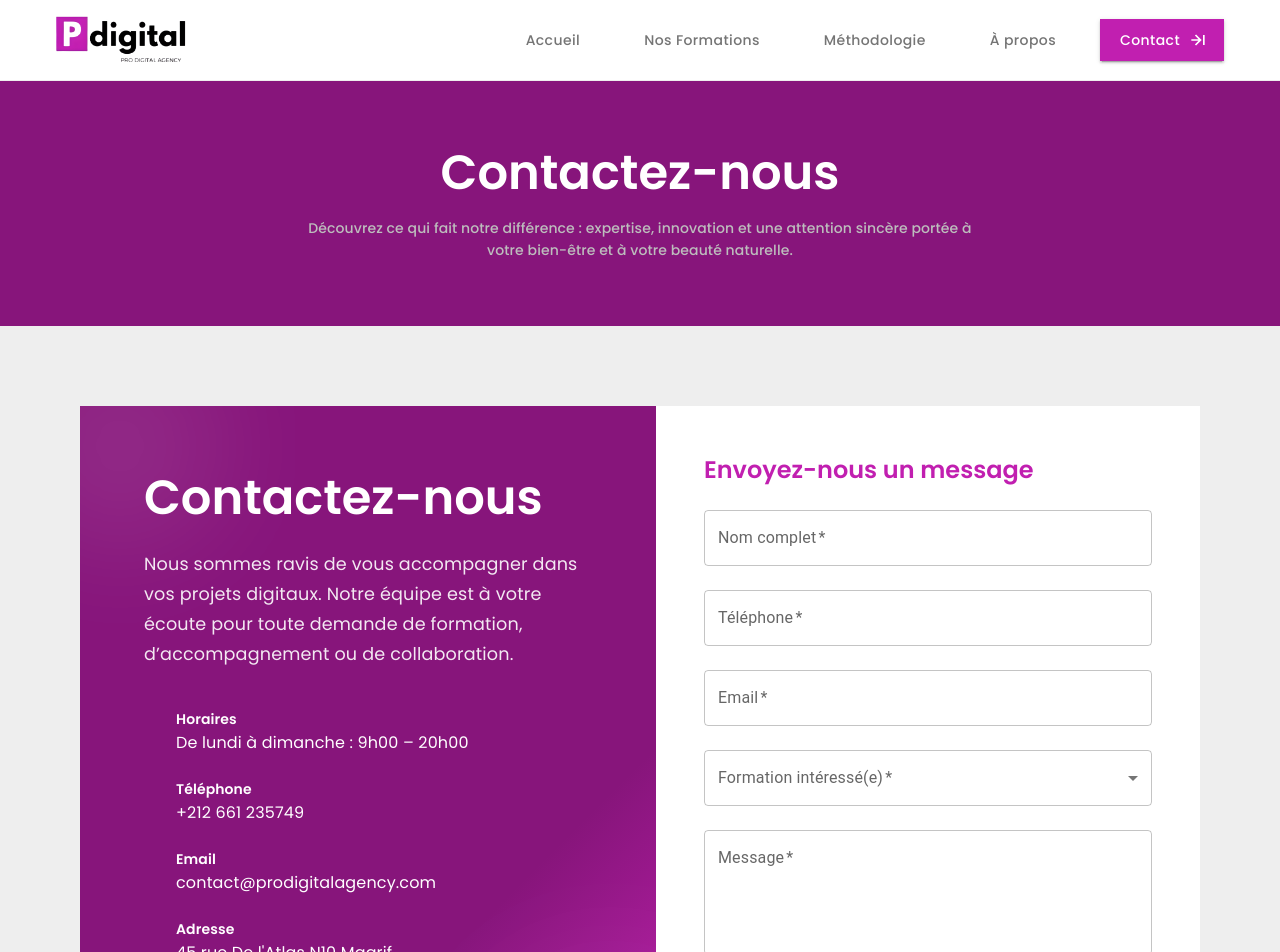
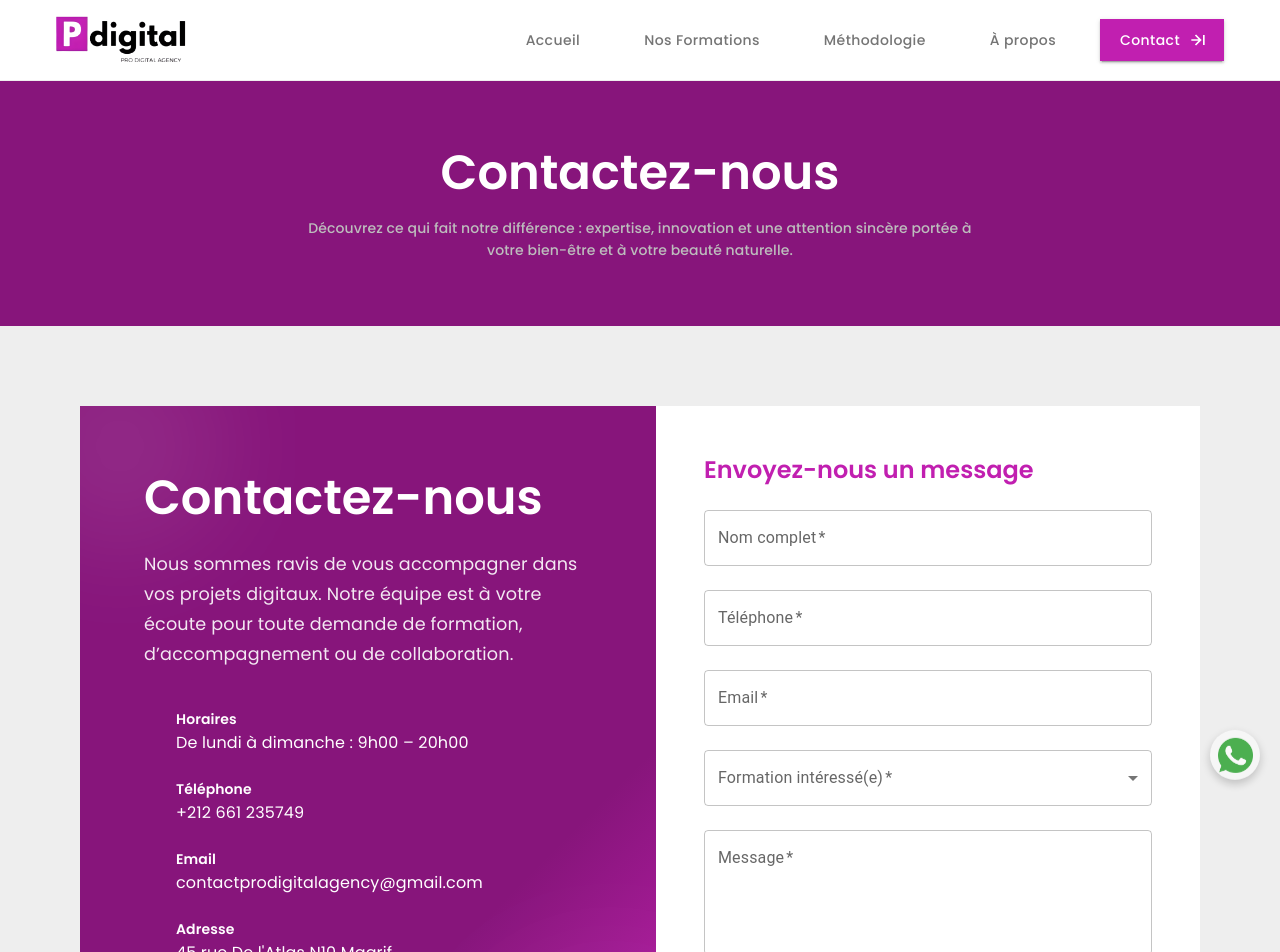
Before and after one commit to zarhouneNotes/prodigitalagency, a Next.js app: page /contact in a window 1280 px wide. Shown: the top 952 px of the page. Built offline with nearby package versions, Linux system fonts and the light colour scheme; some icons are missing.

Commit message:
v1.3 whats+FORM

```diff
--- a/Components/ContactForm.tsx
+++ b/Components/ContactForm.tsx
@@ -1,15 +1,78 @@
 "use client";
 
-import { Box, Typography, TextField, Button, MenuItem, Stack } from "@mui/material";
+import { Box, Typography, TextField, Button, MenuItem, Stack, Alert } from "@mui/material";
 import { useTheme } from "@mui/material/styles";
 import PhoneIcon from "@mui/icons-material/Phone";
 import EmailIcon from "@mui/icons-material/Email";
 import AccessTimeIcon from "@mui/icons-material/AccessTime";
 import LocationOnIcon from "@mui/icons-material/LocationOn";
 import { grey } from "@mui/material/colors";
+import { useState } from "react";
+
+// interface formData {
+//   name : String ,
+//   phone : Number  ,
+//   email : String ,
+//   formation : String ,
+//   message : String
+// }
 
 const ContactSection = () => {
   const theme = useTheme();
+  const [result, setResult] = useState("");
+  const [err, setErr] = useState(false);
+  const [formData, setFormData] = useState({
+    name: '',
+    phone: '',
+    email: '',
+    formation: '',
+    message: ''
+  });
+
+  const handleChange = (e: React.ChangeEvent<HTMLInputElement | HTMLTextAreaElement>) => {
+    setFormData({
+      ...formData,
+      [e.target.name]: e.target.value
+    });
+  };
+
+  const handleSubmit =  async (e: React.FormEvent) => {
+    e.preventDefault();
+    // Handle form submission here
+
+
+    const { name, email, message , formation , phone } = formData;
+
+    const formPayload = new FormData();
+
+    formPayload.append('name', name);
+    formPayload.append('email', email);
+    formPayload.append('phone', phone);
+    formPayload.append('message', message);
+    formPayload.append('formation', formation);
+    formPayload.append('access_key', "655d80e7-c7e1-4cc8-8b7b-49851e27937f");
+
+
+
+    const response = await fetch('https://api.web3forms.com/submit', {
+        method: 'POST',
+        body: formPayload,
+      });
+
+      const data = await response.json();
+
+      if (data.success) {
+        setErr(false)
+        setResult("Votre message a été envoyé.");
+    //   e.target.reset();
+    } else {
+    //   console.log("Error", data);
+       setErr(true)
+       setResult(data.message);
+    }
+
+
+  };
 
   const formations = [
     "Marketing Digital",
@@ -125,7 +188,7 @@ const ContactSection = () => {
         <Typography variant="subtitle2" sx={{ fontWeight: 600 }}>
           Email
         </Typography>
-        <Typography>contact@prodigitalagency.com</Typography>
+        <Typography>contactprodigitalagency@gmail.com</Typography>
       </Box>
     </Stack>
 
@@ -191,23 +254,27 @@ const ContactSection = () => {
             mx: { xs: "0px", md: 0 },
           }}
         >
-          <TextField label="Nom complet" variant="outlined" fullWidth required />
-          <TextField label="Téléphone" variant="outlined" fullWidth required />
-          <TextField label="Email" type="email" variant="outlined" fullWidth required />
-          <TextField
+          <TextField onChange={handleChange} name="name" label="Nom complet" variant="outlined" fullWidth required />
+          <TextField  onChange={handleChange} name='phone'  label="Téléphone" variant="outlined" fullWidth required />
+          <TextField  onChange={handleChange} name='email' label="Email" type="email" variant="outlined" fullWidth required />
+          <TextField onChange={handleChange}
+            name='formation'
             select
             label="Formation intéressé(e)"
             variant="outlined"
             fullWidth
             required
+            value={formData.formation || ""}
+
           >
             {formations.map((formation) => (
-              <MenuItem key={formation} value={formation}>
+              <MenuItem key={formation}  defaultChecked={formation == 'Marketing Digital'}   value={formation}>
                 {formation}
               </MenuItem>
             ))}
           </TextField>
-          <TextField
+          <TextField  onChange={handleChange}
+            name='message'
             label="Message"
             multiline
             rows={4}
@@ -217,6 +284,7 @@ const ContactSection = () => {
           />
 
           <Button
+           onClick={handleSubmit}
             variant="contained"
             color="primary"
             size="large"
@@ -232,6 +300,7 @@ const ContactSection = () => {
           >
             Envoyer
           </Button>
+          { result &&  <Alert severity={ err ? 'error' :  'success'}>{result}</Alert>}
         </Stack>
       </Box>
     </Box>
--- a/Components/Footer.jsx
+++ b/Components/Footer.jsx
@@ -44,8 +44,8 @@ export default function Footer() {
             </Box>
             <Box sx={{ display: "flex", alignItems: "center", gap: 1 }}>
               <FiMail size={16} />
-              <Link style={{textDecoration :'none' , color: 'inherit'}} href="mailto:prodigitalagency22@gmail.com" color="inherit" underline="hover">
-                contact@prodigitalagency.com
+              <Link style={{textDecoration :'none' , color: 'inherit'}} href="mailto:contactprodigitalagency@gmail.com" color="inherit" underline="hover">
+                  contactprodigitalagency@gmail.com
               </Link>
             </Box>
             <Box sx={{ display: "flex", alignItems: "center", gap: 1 }}>
--- /dev/null
+++ b/Components/WhatsAppBubble.tsx
@@ -0,0 +1,44 @@
+import Link from "next/link";
+
+export default function WhatsAppBubble() {
+  return (
+    <Link
+      href="https://wa.me/212661235749"
+      target="_blank"
+      rel="noopener noreferrer"
+    >
+      <div
+        style={{
+          position: "fixed",
+          bottom: "20px",
+          right: "20px",
+          backgroundColor: "#f6f6f6",
+          width: "50px",
+          height: "50px",
+          borderRadius: "50%",
+          display: "flex",
+          justifyContent: "center",
+          alignItems: "center",
+          boxShadow: "0 4px 10px rgba(0,0,0,0.2)",
+          cursor: "pointer",
+          zIndex: 9999,
+          animation: "float 3s ease-in-out infinite",
+        }}
+      >
+        <style>{`
+          @keyframes float {
+            0% { transform: translateY(0px); }
+            50% { transform: translateY(-6px); }
+            100% { transform: translateY(0px); }
+          }
+        `}</style>
+
+        <img
+          src="/images/w.png"
+          alt="WhatsApp"
+          style={{ width: "35px", height: "35px" }}
+        />
+      </div>
+    </Link>
+  );
+}
--- a/app/layout.tsx
+++ b/app/layout.tsx
@@ -8,6 +8,7 @@ import Providers from '../Providers'
 import { Box, CssBaseline } from "@mui/material";
 import Head from "next/head";
 import Footer from "@/Components/Footer";
+import WhatsAppBubble from "@/Components/WhatsAppBubble";
 
 
 
@@ -37,6 +38,8 @@ export default function RootLayout({
         <MyNavbar />
          {children}
          {/* <Box  bgcolor={"grey"}  >HEY</Box> */}
+
+         <WhatsAppBubble />
          <Footer />
        </Providers>
       </body>
```
Also changed, not shown: public/images/w.png (added), public/images/whats.jpg (added).
